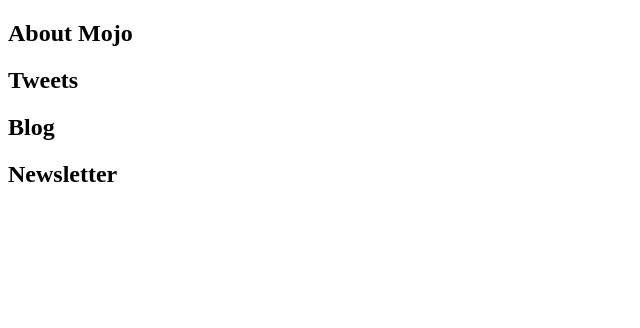
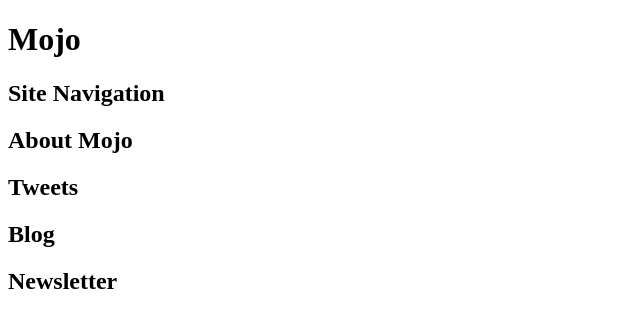
Before and after one commit to leotumwattana/wdi-pw07-headingsandoutlining, a plain HTML site: page index.html in a window 1280 px wide. Shown: the whole page, without its empty margins (0-640 px from the left). Drawn offline with Linux system fonts and the light colour scheme.

Commit message:
adds site nav

```diff
--- a/index.html
+++ b/index.html
@@ -5,29 +5,35 @@
     <title>Headings and Outlining</title>
   </head>
   <body>
+    <header>
+      <h1>Mojo</h1>
+      <nav>
+        <h2>Site Navigation</h2>
+      </nav>
+    </header>
     <main>
       <section id="hero-unit">
         <header>
           <h1>About Mojo</h1>
-    </header>
+        </header>
         <!-- hero unit content goes here -->
       </section>
       <section id="tweets">
         <header>
           <h1>Tweets</h1>
-    </header>
+        </header>
         <!-- tweets go here -->
       </section>
       <section id="blog">
         <header>
           <h1>Blog</h1>
-    </header>
+        </header>
         <!-- recent blog post titles go here -->
       </section>
       <section id="newsletter">
         <header>
           <h1>Newsletter</h1>
-    </header>
+        </header>
         <!-- newsletter announcements go here -->
       </section>
     </main>
```
